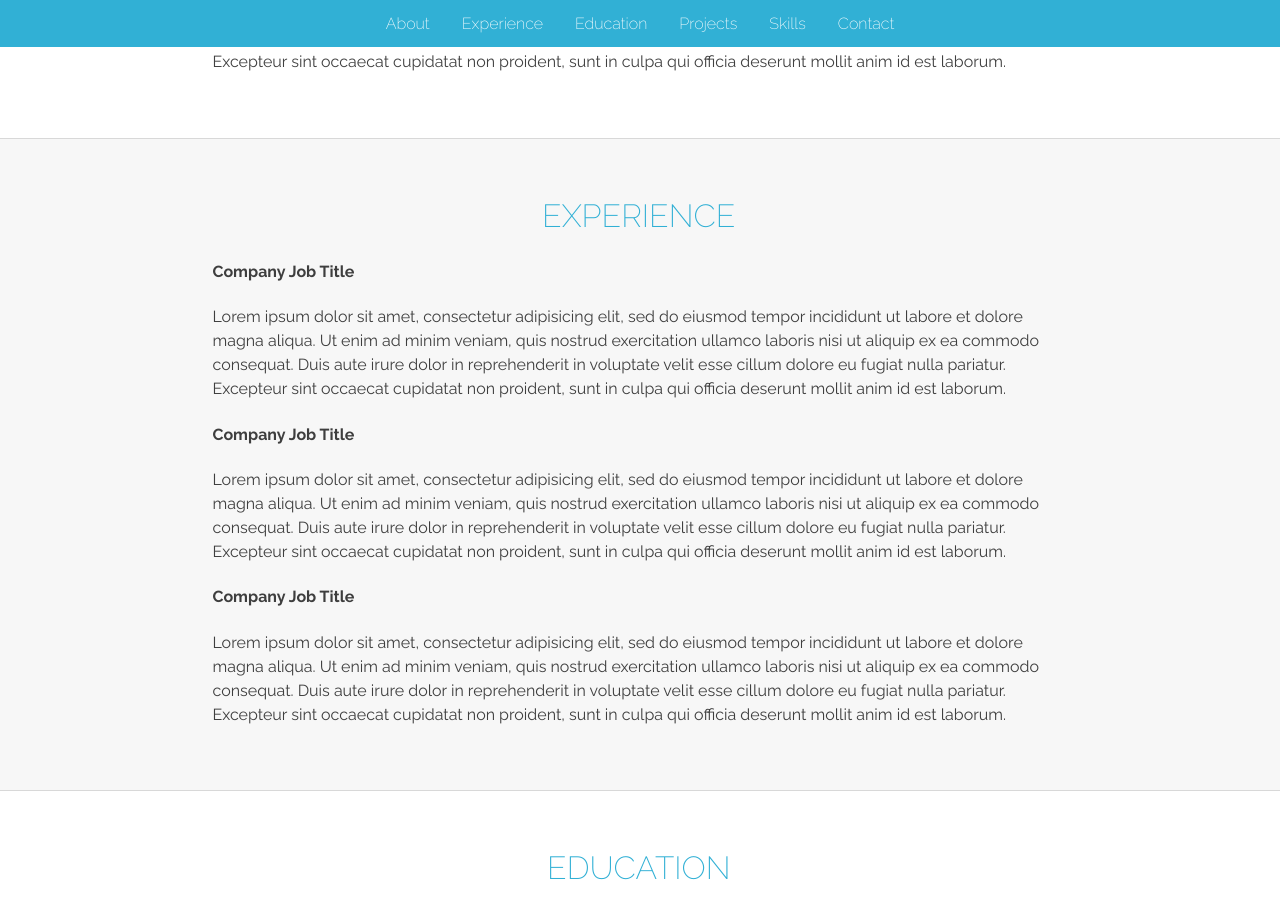
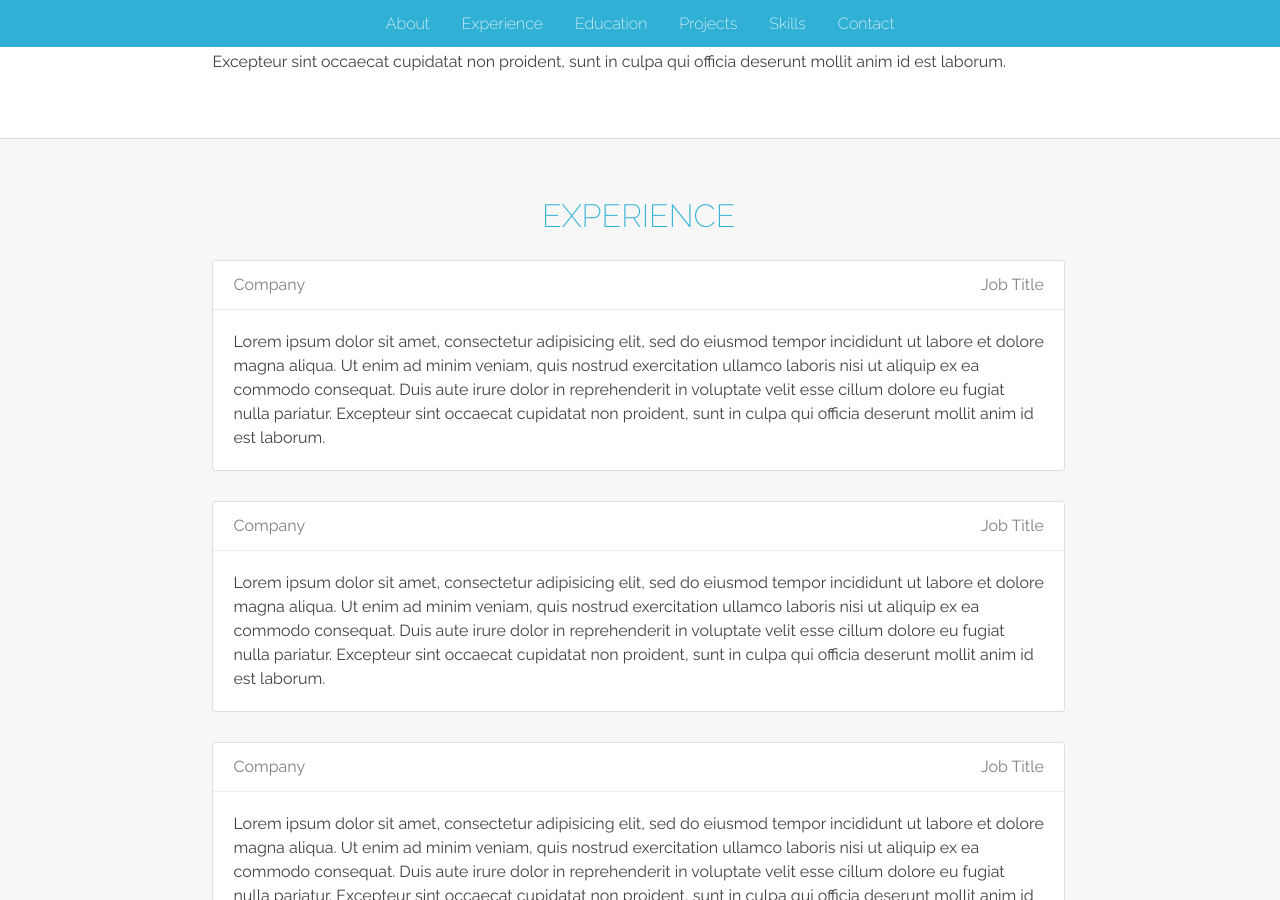
Before and after one commit to kunleAdeyinka/kunleAdeyinka.github.io, a Jekyll site: the page built from index.html, in a window 1280 px wide and 900 px high, scrolled down 1156 px. Built offline with Jekyll 4.4.1, drawn with Linux system fonts in a browser that asks for light colours; Markdown is read by kramdown in place of the engine named in the settings.

```diff
--- a/css/main.css
+++ b/css/main.css
@@ -146,3 +146,36 @@
     line-height: 1.5;
     color: rgba(0,0,0,.75);
 }
+
+/*EDUCATION*/
+.card {
+    display: flex;
+    flex-direction: column;
+    background-color: white;
+    border: 1px solid rgba(0,0,0,.125);
+    border-radius: .25rem;
+    margin-bottom: 30px;
+}
+
+.card-header {
+    padding: .75rem 1.25rem;
+    background-color: white;
+    border-bottom: 1px solid rgba(0,0,0,.075);
+    border-top-left-radius: .25rem;
+    border-top-right-radius: .25rem;
+}
+
+.card-content {
+    padding: .25rem 1.25rem;
+    flex: 1 1 auto;
+}
+
+h4 {
+    margin: 0;
+    font-weight: 400;
+    color: grey;
+}
+
+.job-title {
+    float: right;
+}
```
